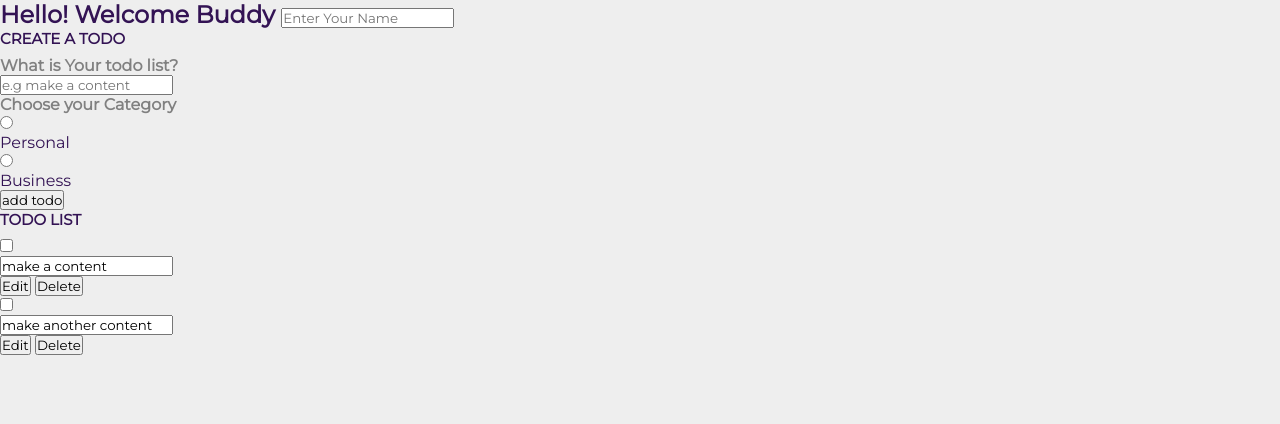
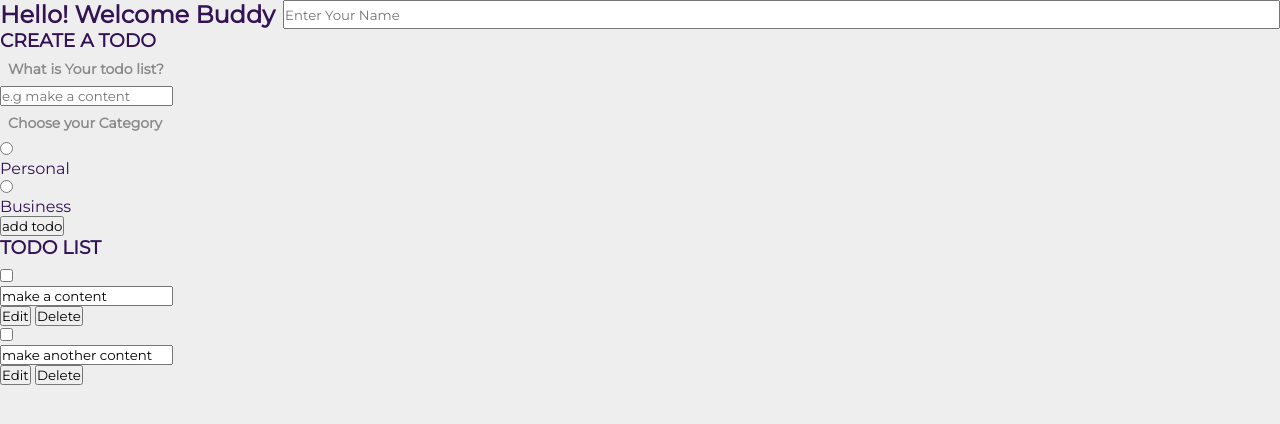
Before and after one commit to Rotimi-28/to-do-list-01, a plain HTML site: page index.html in a window 1280 px wide. Drawn offline with Linux system fonts and the light colour scheme; files whose address does not match are found by name.

Commit message:
update css file

```diff
--- a/css/stylesheet.css
+++ b/css/stylesheet.css
@@ -4,6 +4,7 @@
     --light: #EEE;
     --dark: #331354;
     --danger: #ff5b57;
+    --grey: #888;
     --shadow: 0 1px 3px rgba(0, 0, 0, 0.1);
     --business-glow: 0px 0px 4px rgba(65, 145, 238, 0.75);
     --personal-glow: 0px 0px 4px rgba(234, 65, 165, 0.75);
@@ -37,12 +38,45 @@ section {
 
 h3 {
     color: var(--dark);
-    font-size: 15px;
+    font-size: 1rempx;
     font-weight: 400px;
     margin-bottom: 0.5rem;
 }
 
 h4 {
-    color: grey;
+    color: var(--grey);
+    font-size: 0.875rem;
+    font-weight: 700;
+    margin: 0.5rem;
 
 }
+
+
+.greeting .title {
+    display: flex;
+}
+
+.greeting .title input {
+    margin-left: 0.5rem;
+    flex: 1 1 0%;
+    min-width: 0;
+}
+
+.greeting .title,
+greeting .title input {
+    color: var(--dark);
+    font-size: 1.5em;
+    font-weight: 700;
+}
+
+.create-todo input [type="text"] {
+    display: block;
+    width: 100%;
+    font-size: 1.124rem;
+    padding: 1.5rem;
+    color: var(--dark);
+    background-color: #FFF;
+    border-radius: 1.5rem;
+    box-sizing: var(--shadow);
+    margin-bottom: 1.5rem;
+}
```
Also changed, not shown: 1 other file.
